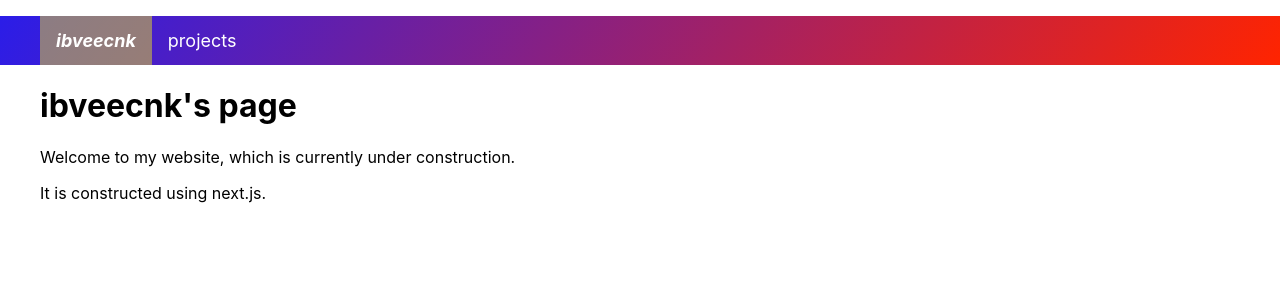
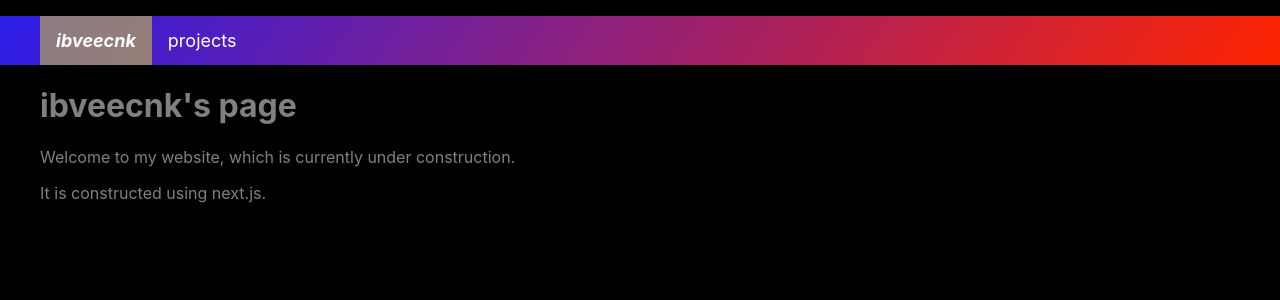
Before and after one commit to ibveecnk/personalWebsite, a Next.js app: page / in a window 1280 px wide. Shown: the top 300 px of the page. Built offline with nearby package versions, Linux system fonts and the light colour scheme.

Commit message:
Enable dark design

```diff
--- a/pages/projects.js
+++ b/pages/projects.js
@@ -13,7 +13,9 @@ function gitHubData() {
   return (
     <div>
       <img width="100px" height="100px" src={data.avatar_url}></img>
-      <code>{JSON.stringify(data)}</code>
+      <p>
+        <code>{JSON.stringify(data)}</code>
+      </p>
     </div>
   );
 }
--- a/styles/globals.css
+++ b/styles/globals.css
@@ -4,6 +4,8 @@ body {
   margin: 0;
   font-family: -apple-system, BlinkMacSystemFont, Segoe UI, Roboto, Oxygen,
     Ubuntu, Cantarell, Fira Sans, Droid Sans, Helvetica Neue, sans-serif;
+  color: gray;
+  background-color: black;
 }
 
 a {
```
